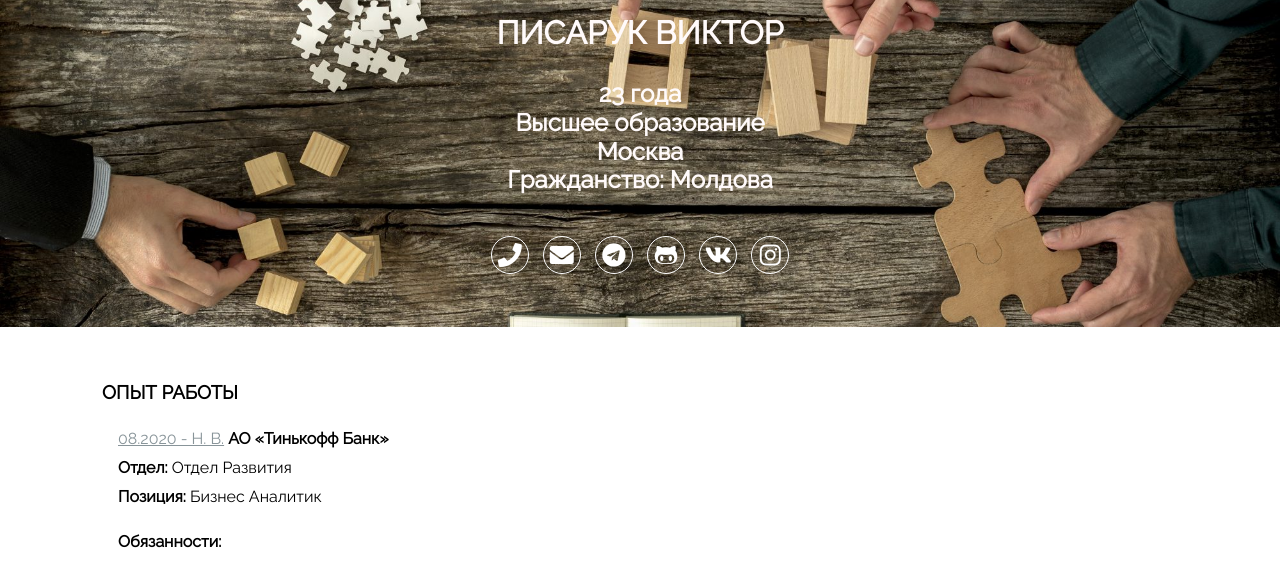
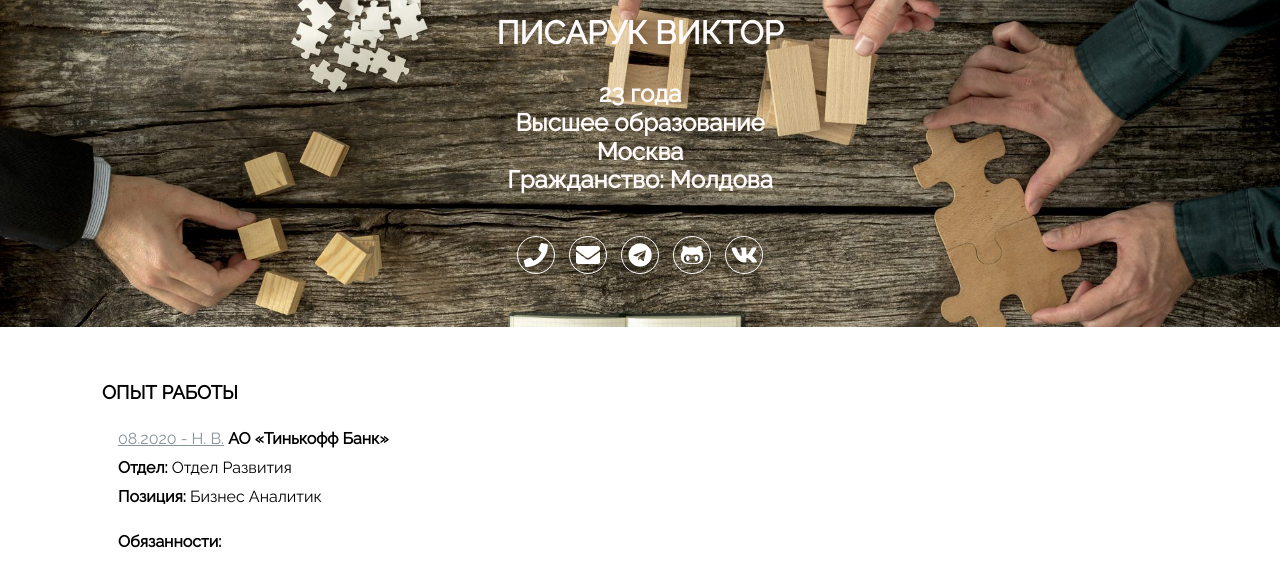
Before and after one commit to vpisaruc/vpisaruc.github.io, a plain HTML site: page index.html in a window 1280 px wide. Shown: the part 167-737 px from the top of the page. Drawn offline with Linux system fonts and the light colour scheme.

Commit message:
delete insta

```diff
--- a/index.html
+++ b/index.html
@@ -30,9 +30,6 @@
         </a>
         <a href="https://www.vk.com/vpisaruc/" target="_blank">
           <i class="fab fa-vk"></i>
-        </a>
-        <a href="https://www.instagram.com/vpisaruc/" target="_blank">
-          <i class="fab fab fa-instagram"></i>
         </a>
       </section>
     </header>
```
